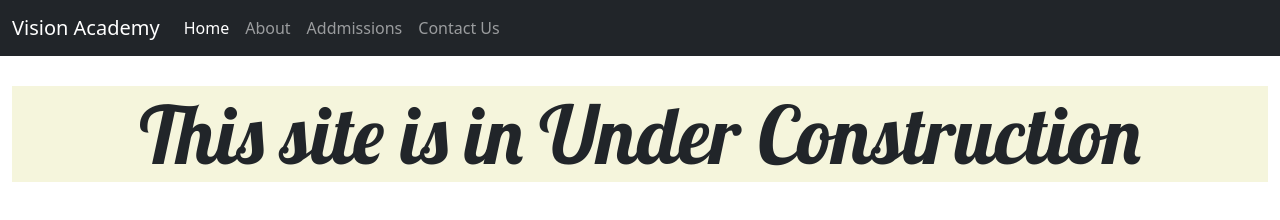
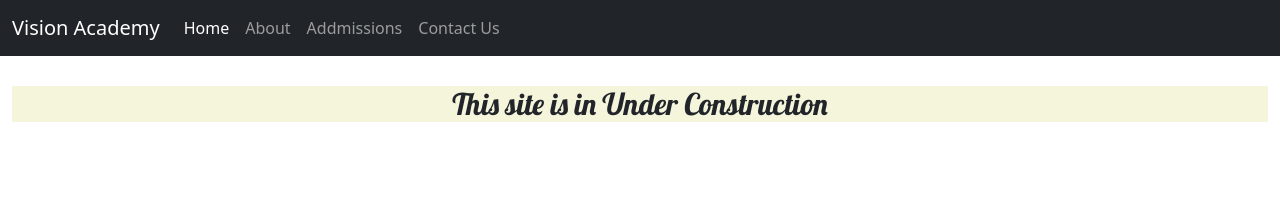
Before and after one commit to Swashizigbee/swashizigbee.github.io, a plain HTML site: page index.html in a window 1280 px wide. Drawn offline with nearby package versions, Linux system fonts and the light colour scheme.

Commit message:
Update index.css

```diff
--- a/index.css
+++ b/index.css
@@ -6,5 +6,5 @@
     background-color: beige;
 }
 .welcome h1{
-    font-size: 80px;
+    font-size: 30px;
 }
```
